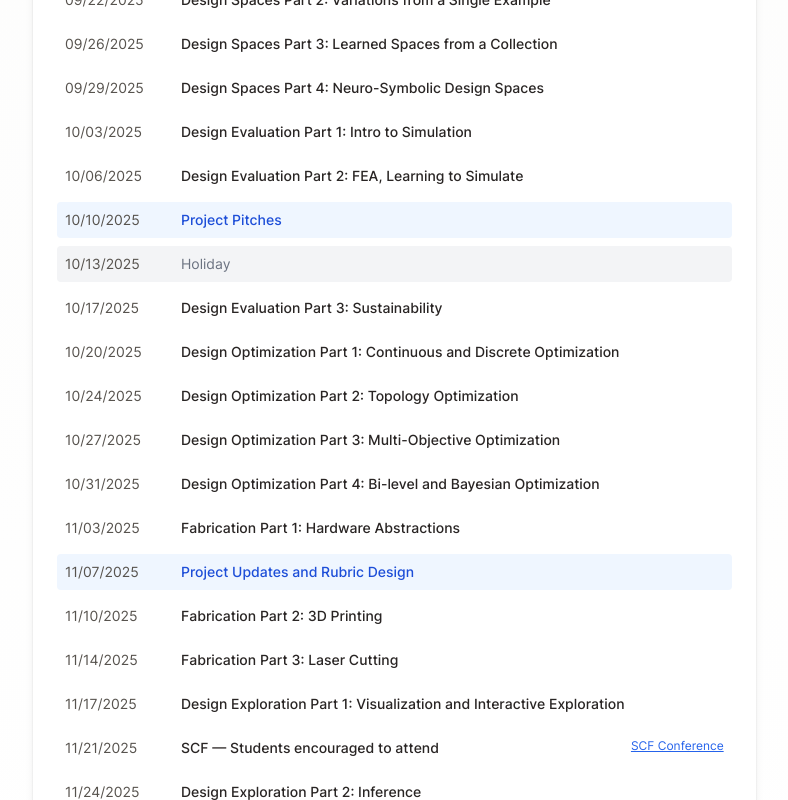
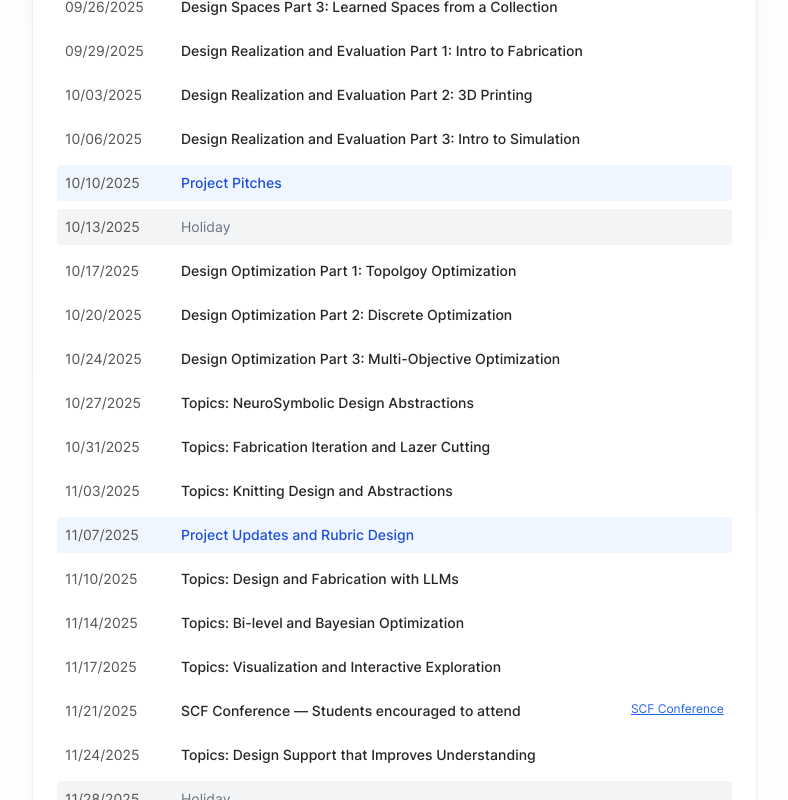
Before and after one commit to cdg-lab/cdg-website, a Next.js app: page /courses/csci2952y-fall2025 in a window 1280 px wide. Shown: the part 1800-2600 px from the top of the page, without its empty margins (57-845 px from the left). Built offline with nearby package versions, Linux system fonts and the light colour scheme.

Commit message:
feat: ddd

```diff
--- a/src/data/course.ts
+++ b/src/data/course.ts
@@ -76,7 +76,6 @@ export const assignments: Assignment[] = [
   { id: 'hw2', name: 'HW2', released: '09/26', due: '10/10' },
   { id: 'hw3', name: 'HW3', released: '10/10', due: '10/24' },
   { id: 'hw4', name: 'HW4', released: '10/24', due: '11/07' },
-  { id: 'hw5', name: 'HW5', released: '11/07', due: '11/21' },
 ];
 
 export const projectMilestones: ProjectMilestone[] = [
@@ -116,53 +115,58 @@ export const schedule: ScheduleEntry[] = [
   },
   {
     date: '09/29/2025',
-    topic: 'Design Spaces Part 4: Neuro-Symbolic Design Spaces',
+    topic: 'Design Realization and Evaluation Part 1: Intro to Fabrication',
   },
   {
     date: '10/03/2025',
-    topic: 'Design Evaluation Part 1: Intro to Simulation',
+    topic: 'Design Realization and Evaluation Part 2: 3D Printing',
   },
   {
     date: '10/06/2025',
-    topic: 'Design Evaluation Part 2: FEA, Learning to Simulate',
+    topic: 'Design Realization and Evaluation Part 3: Intro to Simulation',
   },
   { date: '10/10/2025', topic: 'Project Pitches' },
   { date: '10/13/2025', topic: 'Holiday' },
-  { date: '10/17/2025', topic: 'Design Evaluation Part 3: Sustainability' },
+  {
+    date: '10/17/2025',
+    topic: 'Design Optimization Part 1: Topolgoy Optimization',
+  },
   {
     date: '10/20/2025',
-    topic: 'Design Optimization Part 1: Continuous and Discrete Optimization',
+    topic: 'Design Optimization Part 2: Discrete Optimization',
   },
   {
     date: '10/24/2025',
-    topic: 'Design Optimization Part 2: Topology Optimization',
+    topic: 'Design Optimization Part 3: Multi-Objective Optimization',
   },
   {
     date: '10/27/2025',
-    topic: 'Design Optimization Part 3: Multi-Objective Optimization',
+    topic: 'Topics: NeuroSymbolic Design Abstractions',
   },
   {
     date: '10/31/2025',
-    topic: 'Design Optimization Part 4: Bi-level and Bayesian Optimization',
+    topic: 'Topics: Fabrication Iteration and Lazer Cutting',
   },
-  { date: '11/03/2025', topic: 'Fabrication Part 1: Hardware Abstractions' },
+  { date: '11/03/2025', topic: 'Topics: Knitting Design and Abstractions' },
   { date: '11/07/2025', topic: 'Project Updates and Rubric Design' },
-  { date: '11/10/2025', topic: 'Fabrication Part 2: 3D Printing' },
-  { date: '11/14/2025', topic: 'Fabrication Part 3: Laser Cutting' },
+  { date: '11/10/2025', topic: 'Topics: Design and Fabrication with LLMs' },
+  { date: '11/14/2025', topic: 'Topics: Bi-level and Bayesian Optimization' },
   {
     date: '11/17/2025',
-    topic:
-      'Design Exploration Part 1: Visualization and Interactive Exploration',
+    topic: 'Topics: Visualization and Interactive Exploration',
   },
   {
     date: '11/21/2025',
-    topic: 'SCF — Students encouraged to attend',
+    topic: 'SCF Conference — Students encouraged to attend',
     links: [{ label: 'SCF Conference', href: 'https://scf.acm.org/2025/' }],
   },
-  { date: '11/24/2025', topic: 'Design Exploration Part 2: Inference' },
+  {
+    date: '11/24/2025',
+    topic: 'Topics: Design Support that Improves Understanding',
+  },
   { date: '11/28/2025', topic: 'Holiday' },
-  { date: '12/01/2025', topic: 'Design Exploration Part 3: User Feedback' },
-  { date: '12/05/2025', topic: 'Design Exploration Part 4: Accessibility' },
+  { date: '12/01/2025', topic: 'Topics: Sustainability' },
+  { date: '12/05/2025', topic: 'Topics: Accessibility' },
   { date: '12/08/2025', topic: 'Final Project Presentations' },
   { date: '12/12/2025', topic: 'Final Project Q&A' },
 ];
```
